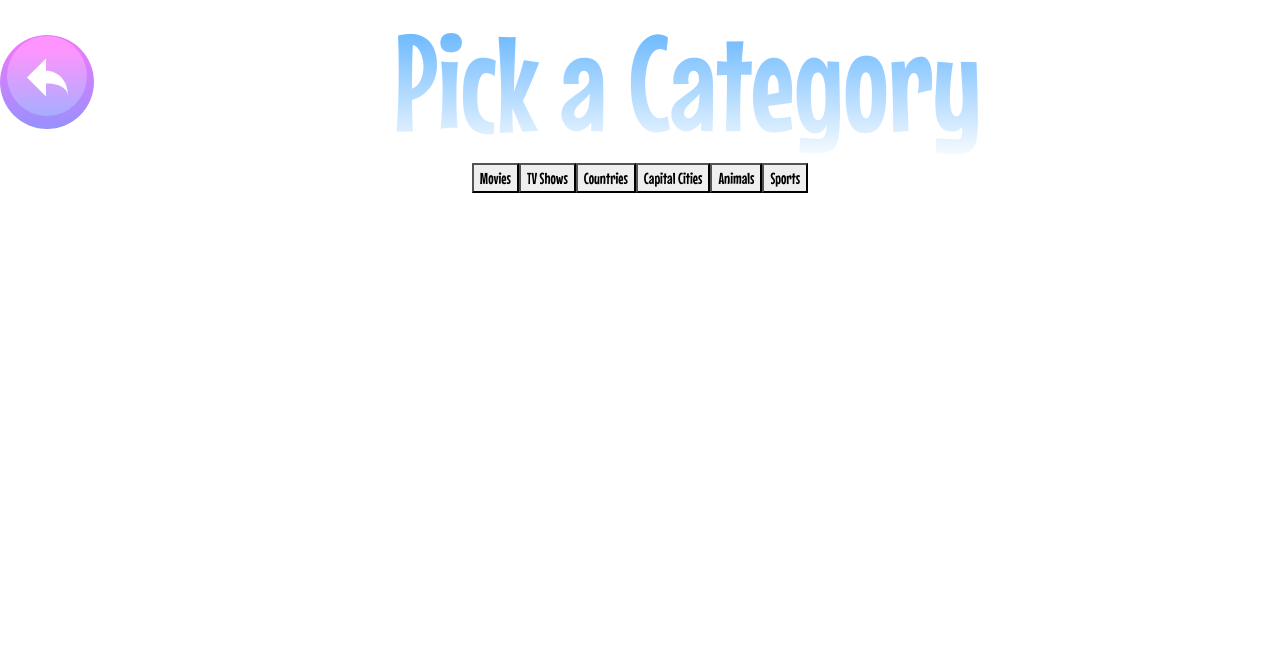
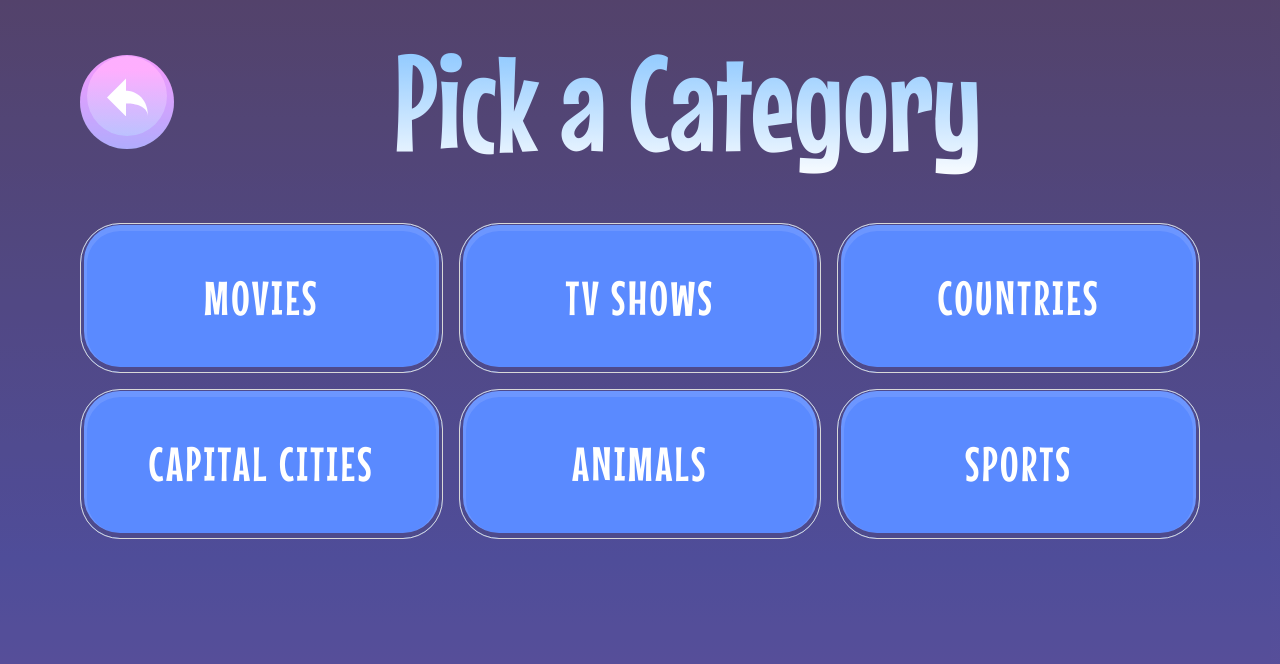
Before and after one commit to huyviet1995/hangman-game, a React (Create React App) app: page /choose-category in a window 1280 px wide. Shown: the top 664 px of the page. Built offline with nearby package versions, Linux system fonts and the light colour scheme.

Commit message:
Layout all 6 buttons

```diff
--- a/src/App.css
+++ b/src/App.css
@@ -1,3 +1,6 @@
+* {
+  height: auto;
+}
 .App {
   text-align: center;
   height: 100vh;
--- /dev/null
+++ b/src/components/ButtonCard/ButtonCard.module.css
@@ -0,0 +1,24 @@
+.container {
+    display: flex;
+    flex-direction: row;
+    justify-content: center;
+    align-items: center;
+    padding: 12px 64px;
+    gap: 8px;
+    top: 0px;
+    background: #2463ff;
+    box-shadow: inset 0px -2px 0px 3px #140e66, inset 0px 1px 0px 6px #3c74ff;
+    border-radius: 40px;
+    width: 100%;
+    height: 150px;
+
+    /* text style */
+    font-style: normal;
+    font-weight: 400;
+    font-size: 48px;
+    line-height: 120%;
+    text-align: center;
+    letter-spacing: 0.05em;
+    text-transform: uppercase;
+    color: #ffffff;
+}
--- /dev/null
+++ b/src/components/ButtonCard/ButtonCard.tsx
@@ -0,0 +1,22 @@
+import React from 'react';
+import Card from 'components/Card/Card';
+import styles from './ButtonCard.module.css';
+import cn from 'classnames';
+
+interface ButtonCardProps {
+  text: string;
+  className?: string;
+  onClick?: () => void;
+}
+
+const ButtonCard: React.FC<ButtonCardProps> = ({ text, className, onClick }) => {
+  const buttonClasses = cn(styles.container, className);
+
+  return (
+    <Card className={buttonClasses} onClick={onClick}>
+        {text}
+    </Card>
+  );
+};
+
+export default ButtonCard;
--- a/src/components/Card/Card.tsx
+++ b/src/components/Card/Card.tsx
@@ -1,14 +1,14 @@
 import React from 'react';
 import styles from './Card.module.css';
 import cn from 'classnames';
-interface CardProps {
+interface CardProps extends React.HTMLAttributes<HTMLDivElement> {
   children: React.ReactNode;
   className?: string;
 }
 
-const Card: React.FC<CardProps> = ({ children, className }) => {
+const Card: React.FC<CardProps> = ({ children, className, ...props }) => {
   const cardClasses = cn(styles.card, className);
-  return <div className={cardClasses}>{children}</div>;
+  return <div className={cardClasses} {...props}>{children}</div>;
 };
 
 export default Card;
--- a/src/components/Header/Header.module.css
+++ b/src/components/Header/Header.module.css
@@ -1,6 +1,7 @@
 header {
     display: flex;
     align-items: center;
+    padding: 20px 80px;
 }
 
 .buttonWrapper {
--- a/src/pages/PickACategoryPage/PickACategoryPage.module.css
+++ b/src/pages/PickACategoryPage/PickACategoryPage.module.css
@@ -0,0 +1,50 @@
+.container {
+    left: calc(50% - 1440px / 2);
+    top: calc(50% - 1024px / 2);
+    background: linear-gradient(
+        180deg,
+        #1a043a 0%,
+        #151278 70.31%,
+        #2b1677 100%
+    );
+    opacity: 0.75;
+    height: 100%;
+    display: flex;
+    flex-direction: column;
+    align-items: center;
+}
+
+.header {
+    width: 100%;
+}
+
+.buttonContainer {
+    height: auto;
+    display: grid;
+    grid-template-columns: repeat(3, 1fr);
+    gap: 16px;
+    justify-content: center;
+    width: 100%;
+    padding: 20px 80px;
+}
+
+.card {
+    display: flex;
+    justify-content: center;
+    align-items: center;
+}
+
+.categoryButton {
+    padding: 12px 24px;
+    font-size: 16px;
+    border: none;
+    border-radius: 8px;
+    background-color: #007bff;
+    color: white;
+    cursor: pointer;
+    transition: background-color 0.3s;
+}
+
+.categoryButton:hover {
+    background-color: #0056b3;
+}
--- a/src/pages/PickACategoryPage/PickACategoryPage.tsx
+++ b/src/pages/PickACategoryPage/PickACategoryPage.tsx
@@ -2,6 +2,7 @@ import React from "react";
 import styles from "./PickACategoryPage.module.css";
 import Header from "components/Header/Header";
 import cn from "classnames";
+import ButtonCard from "components/ButtonCard/ButtonCard";
 
 const PickACategory: React.FC = () => {
     const handleBackClick = () => {
@@ -12,6 +13,15 @@ const PickACategory: React.FC = () => {
     const containerClasses = cn(styles.container, "p-12 h-full");
     const headerClasses = cn(styles.header, "mb-12");
 
+    const categories = [
+        "Movies",
+        "TV Shows",
+        "Countries",
+        "Capital Cities",
+        "Animals",
+        "Sports",
+    ]
+
     return (
         <div className={containerClasses}>
             <Header
@@ -20,17 +30,11 @@ const PickACategory: React.FC = () => {
                 title={"Pick a Category"}
             />
             <div className={styles.buttonContainer}>
-                {[
-                    "Movies",
-                    "TV Shows",
-                    "Countries",
-                    "Capital Cities",
-                    "Animals",
-                    "Sports",
-                ].map((category) => (
-                    <button key={category} className={styles.categoryButton}>
-                        {category}
-                    </button>
+                {categories.map((category) => (
+                    <ButtonCard
+                        key={category}
+                        text={category}
+                    />
                 ))}
             </div>
         </div>
```
